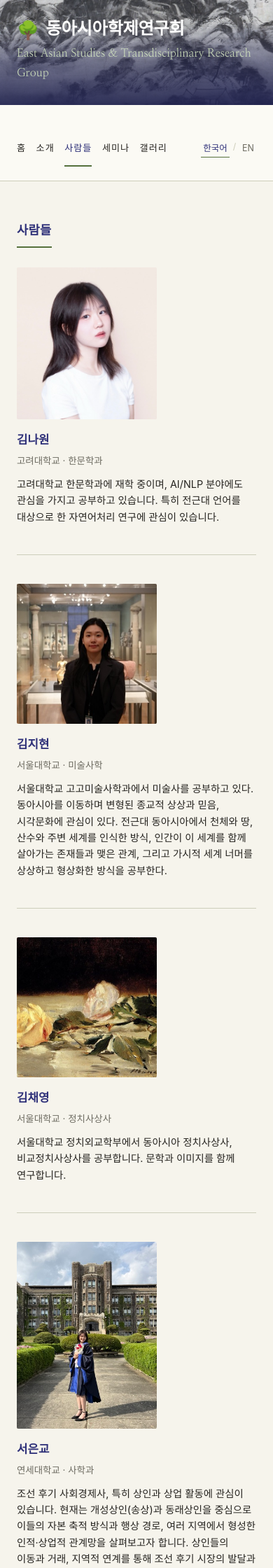
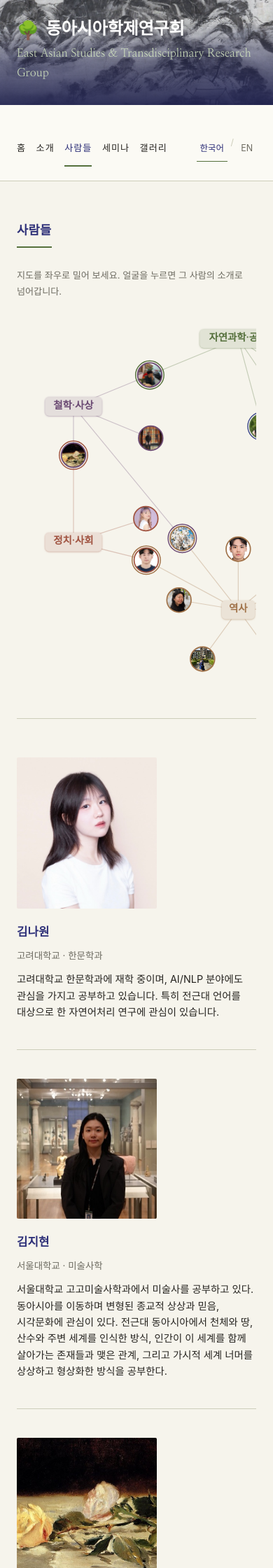
Before and after one commit to eastasia-interdisciplinary/eastasia-interdisciplinary.github.io, a Jekyll site: the page built from people.html, in a window 390 px wide. Shown: the top 2240 px of the page at 70% size. Built offline with Jekyll 4.4.1, drawn with Linux system fonts in a browser that asks for light colours; some web fonts are replaced.

Commit message:
Make the site work on a phone: the map, the seminar page, tap targets

```diff
--- a/assets/css/style.css
+++ b/assets/css/style.css
@@ -240,6 +240,11 @@ html[data-lang="en"] .i18n-ko { display: none; }
 
 /* a page that gives up its margin column, for the people map */
 .main-col--wide { grid-column: 1 / -1; }
+
+/* A grid track is content-wide by default, so anything inside that sets a
+   width -- the map when it becomes pannable -- would push the whole page out
+   sideways instead of scrolling within itself. */
+.page-wrap > * { min-width: 0; }
 
 /* one meaningful divider — between the two columns, not one per item */
 .sidebar {
@@ -901,6 +906,14 @@ code {
   border: none;
 }
 
+/* only shown once the map has to be panned to be read */
+.map-hint {
+  display: none;
+  margin: 0 0 0.7rem;
+  font-size: 0.82rem;
+  color: var(--text-muted);
+}
+
 .people-panel {
   flex: 0 0 300px;
   position: sticky;
@@ -947,6 +960,37 @@ code {
   .people-explorer { display: block; }
   .people-panel { display: none; }
 }
+/* The map is a third again as wide as it is tall. Squeezed into a phone the
+   portraits come out the size of a full stop, so it keeps a legible width and
+   the reader pans across it. The panel is already gone at this width, so a
+   tap on a face jumps to that person's entry in the list instead. */
 @media (max-width: 720px) {
-  .people-explorer { display: none; }
+  .people-map {
+    max-width: 100%;
+    overflow-x: auto;
+    overscroll-behavior-x: contain;
+  }
+  .people-map svg {
+    min-width: 720px;
+    max-height: none;
+  }
+  .map-hint { display: block; }
 }
+
+/* ---------- touch ---------- */
+
+/* A finger is not a pointer. On the widths a phone or tablet reports, the
+   small links get enough height to be hit -- padding rather than a bigger
+   type size, so nothing about the page's proportions changes. */
+@media (max-width: 900px) {
+  .lang-btn { padding: 0.45rem 0.3rem; }
+  .person-link,
+  .person-name a,
+  .post-preview h3 a,
+  .back-link,
+  .lineage-link { display: inline-block; padding: 0.25rem 0; }
+
+  /* 0.74rem lands under 12px on a phone, below what small print reads at */
+  .footer-credit,
+  .footer-copy { font-size: 0.8rem; }
+}
--- a/people.html
+++ b/people.html
@@ -25,6 +25,10 @@ permalink: /people/
   {% assign g = site.data.people_graph %}
   {% if g %}
   <div class="people-explorer">
+    <p class="map-hint">
+      <span class="i18n-ko">지도를 좌우로 밀어 보세요. 얼굴을 누르면 그 사람의 소개로 넘어갑니다.</span>
+      <span class="i18n-en">Drag the map sideways. Tap a face to jump to that person's entry.</span>
+    </p>
     <figure class="people-map" aria-hidden="true">
       <svg viewBox="{{ g.view_x }} {{ g.view_y }} {{ g.view_w }} {{ g.view_h }}" role="img">
         <g class="map-edges">
--- a/seminar.html
+++ b/seminar.html
@@ -29,8 +29,12 @@ permalink: /seminar/
       folds without JavaScript and is already keyboard- and screen-reader
       operable. The summary keeps the dates and the count so the closed row
       still says what is inside.
+
+      The current cycle starts open: shut, the page was two rows and a footer,
+      which on a phone reads as a page that failed to load rather than as an
+      index.
     {%- endcomment -%}
-    <details class="cycle-section" id="cycle-{{ cycle.name }}">
+    <details class="cycle-section" id="cycle-{{ cycle.name }}"{% if forloop.first %} open{% endif %}>
       <summary class="cycle-heading">
         <span class="cycle-name">
           <span class="i18n-ko">Cycle {{ cycle.name }}: {{ newest.cycle }}</span>
```
Also changed, not shown: other parts of people.html (+14 -0 lines).
